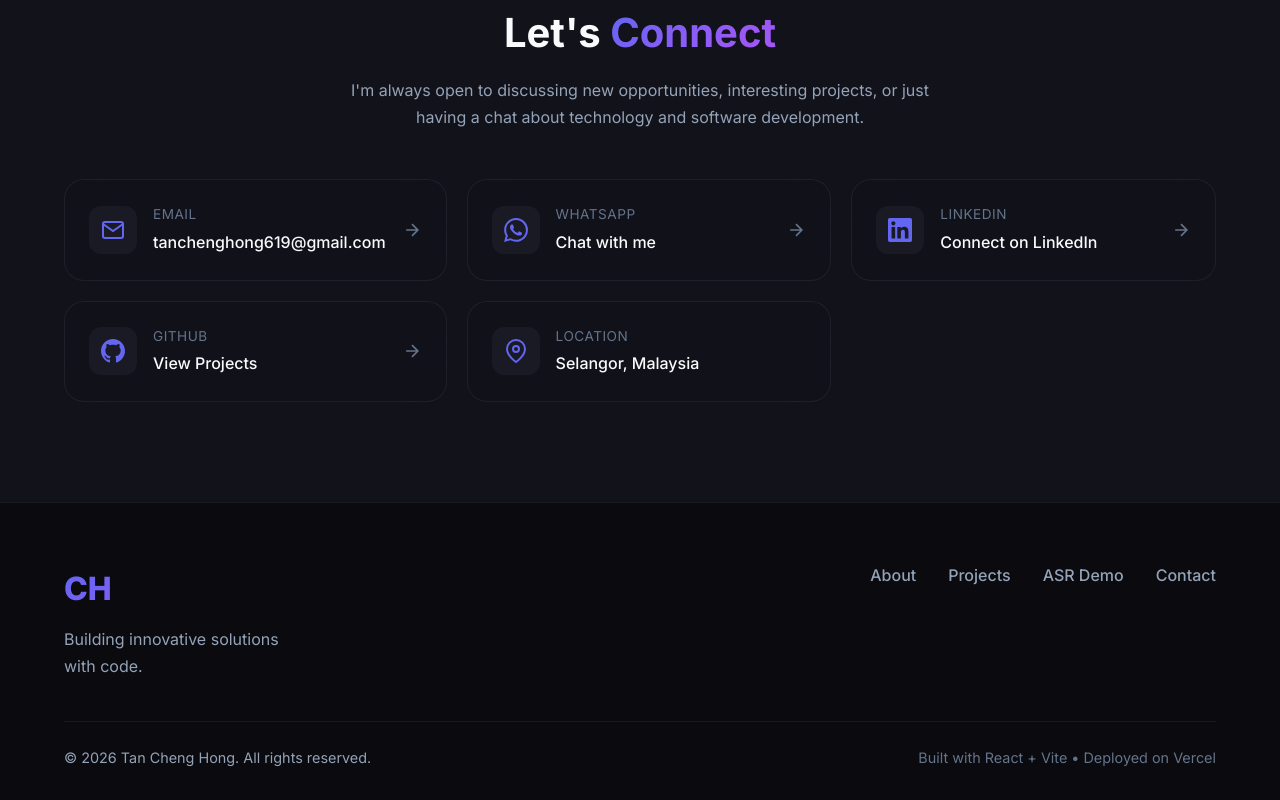
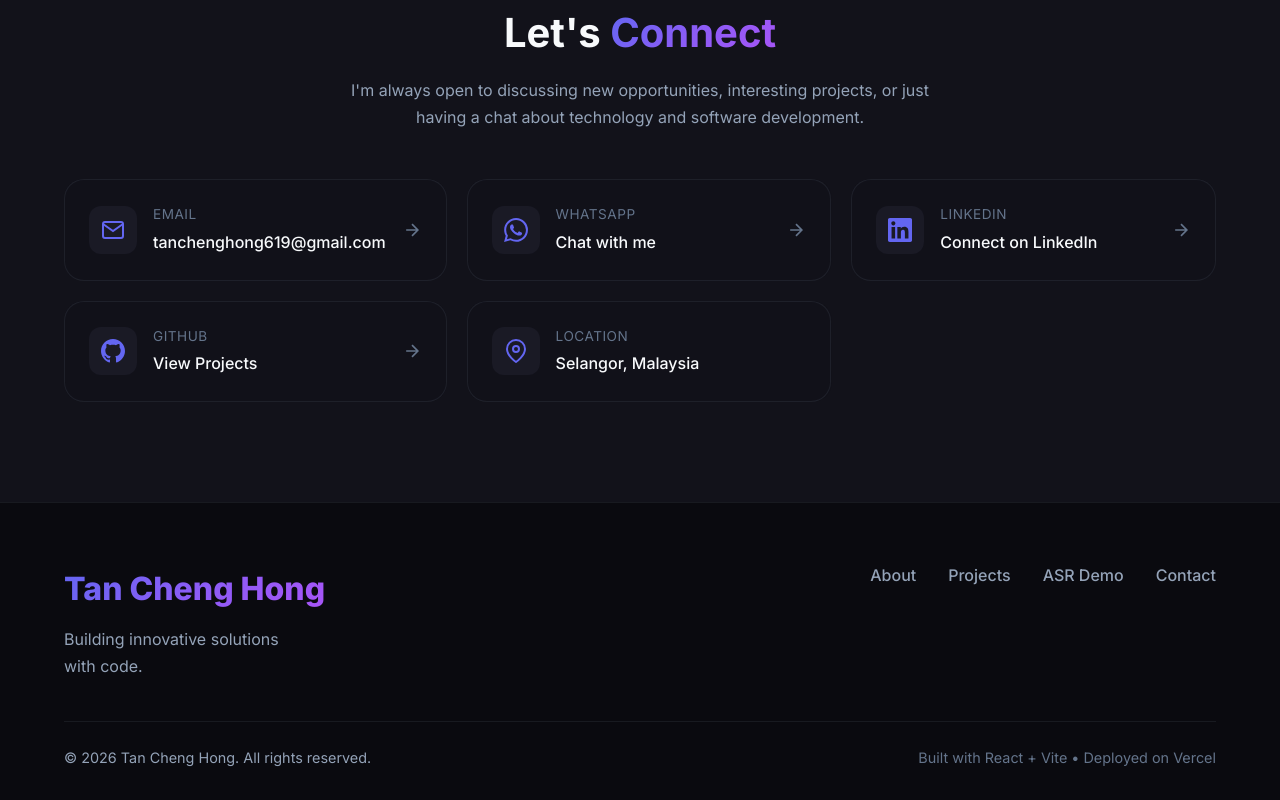
Before and after one commit to Chhhh619/portfolio-website, a React (Vite) app: page / in a window 1280 px wide. Shown: the part 4537-5337 px from the top of the page. Built offline with nearby package versions, Linux system fonts and the light colour scheme; no server answers.

Commit message:
Update contact links

```diff
--- a/src/components/Footer.jsx
+++ b/src/components/Footer.jsx
@@ -8,7 +8,7 @@ function Footer() {
             <div className="container">
                 <div className="footer-content">
                     <div className="footer-brand">
-                        <span className="footer-logo gradient-text">CH</span>
+                        <span className="footer-logo gradient-text">Tan Cheng Hong</span>
                         <p>Building innovative solutions with code.</p>
                     </div>
 
```
